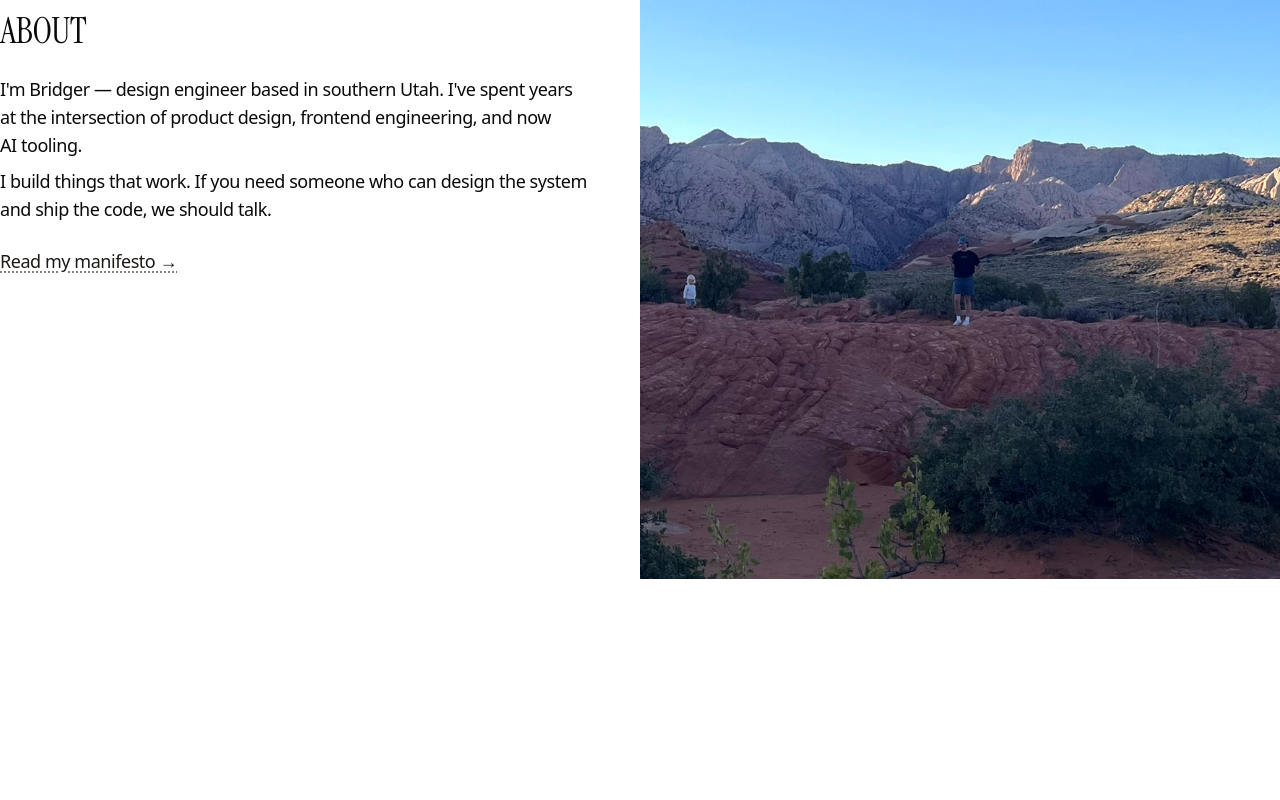
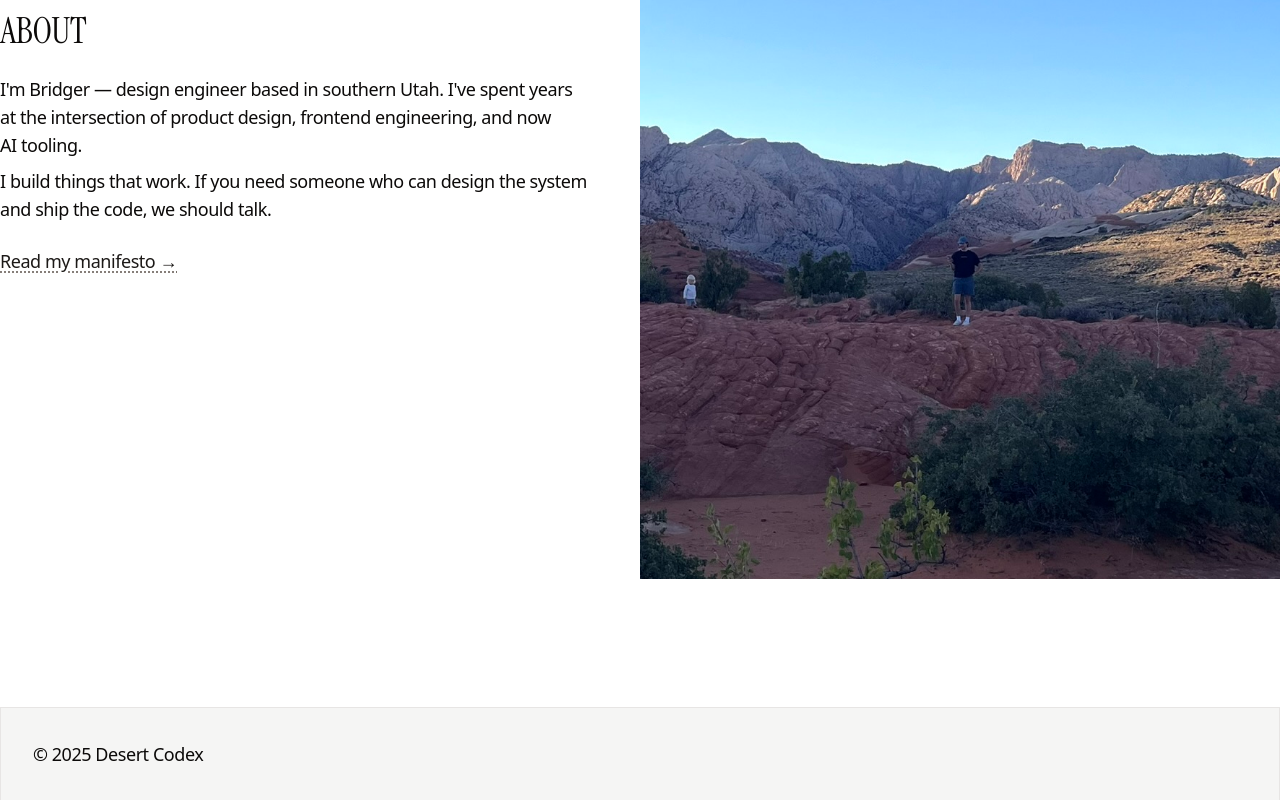
Before and after one commit to brijr/desert-codex, a Next.js app: page / in a window 1280 px wide. Shown: the part 1981-2781 px from the top of the page. Before the commit the page ends 2560 px from the top, so only its background shows below. Built offline with nearby package versions, Linux system fonts and the light colour scheme.

Commit message:
add Footer component to homepage with copyright information

```diff
--- a/app/page.tsx
+++ b/app/page.tsx
@@ -16,6 +16,7 @@ export default function Home() {
       <Clients />
       <HowItWorks />
       <About />
+      <Footer />
     </Main>
   );
 }
@@ -158,3 +159,13 @@ const About = () => {
     </Section>
   );
 };
+
+const Footer = () => {
+  return (
+    <Section>
+      <Container className="bg-muted p-8 border-x border-t">
+        <p>© 2025 Desert Codex</p>
+      </Container>
+    </Section>
+  );
+};
```
